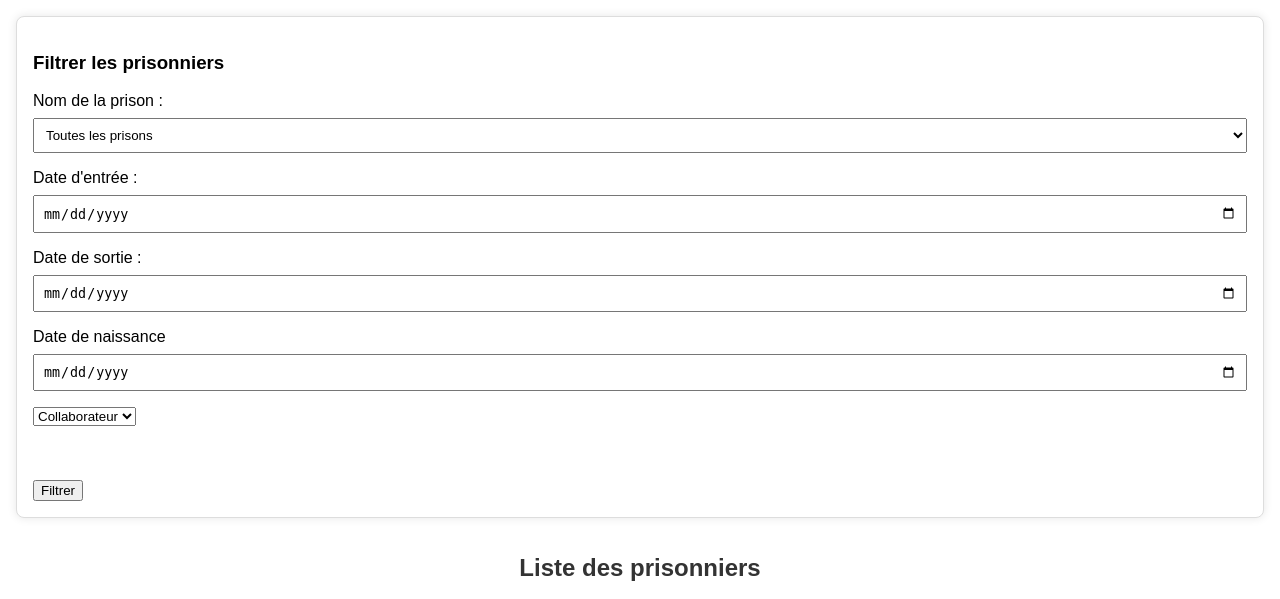
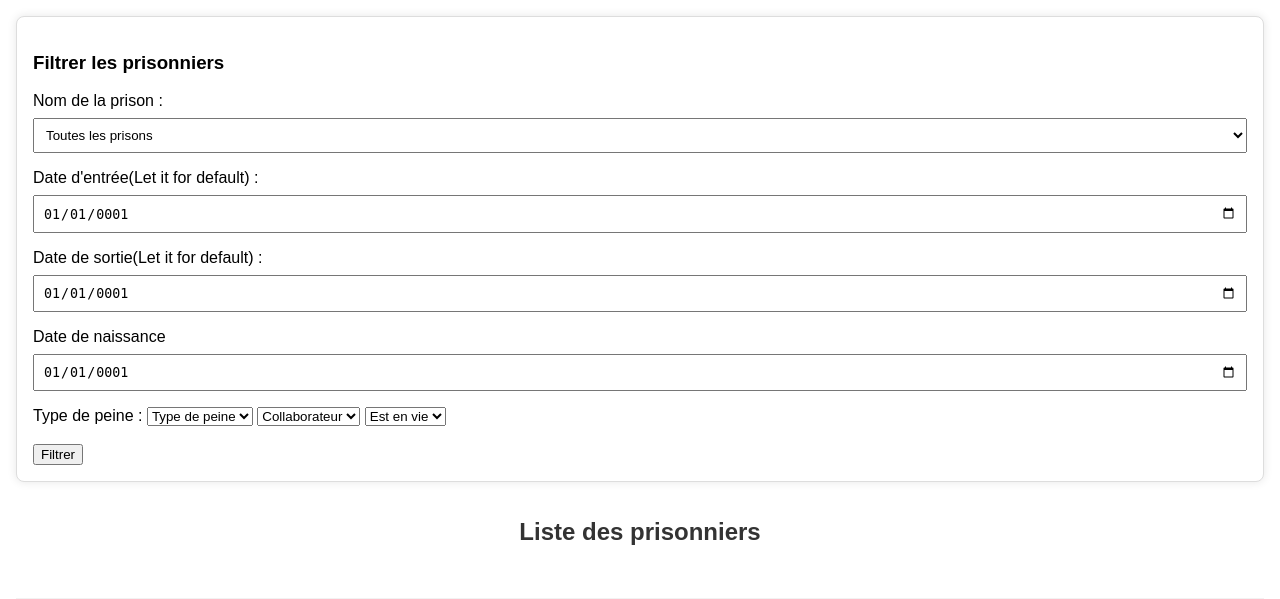
Before and after one commit to alexvallau/alex2, a Flask app: page /Touslesprisonniers in a window 1280 px wide. Shown: the part 123-722 px from the top of the page. Run offline with Flask 3, Linux system fonts and the light colour scheme; data comes from the database, SQL or seed files in the repository.

Commit message:
filtre pour isalive, collab fonctionne dans html, voir maintenant pour date, problème de format

```diff
--- a/app.py
+++ b/app.py
@@ -85,7 +85,7 @@ def index():
 @app.route('/get_prison_info/<int:prison_id>')
 def get_prison_info(prison_id):
     prison_info = func.Prison.getPrisonInfoFromId(prison_id)
-    print(jsonify(prison_info))
+    #print(jsonify(prison_info))
     return jsonify(prison_info)
 
 
@@ -132,16 +132,31 @@ def Touslesprisonniers():
     #Pour le résultat du filtre
     if request.method=="GET":
         prisons=func.Prison.getAllPrisons()
-        nom_ville=request.args.get('prisonFilter', default="", type=str)
+        nom_ville=request.args.get('prisonFilter', default="default", type=str)
+        entry_date=request.args.get('entryDateFilter', default="default", type=str)
+        out_date=request.args.get('outDoorDateFilter', default="default", type=str)
+        isAlive=request.args.get('isAlive', default="default", type=str)
+        type_de_peine=request.args.get('type_de_peine', default="default", type=str)
+        collaborateur=request.args.get('collaborateur', default="default", type=str)
+
+        if(str(entry_date)=="0001-01-01"):
+            entry_date="default"
+        if(str(out_date)=="0001-01-01"):
+            out_date="default"
+
+
+        test=func.Prisonnier.filterPrisonnersCrossedFilter("default", type_de_peine, collaborateur, nom_ville, entry_date, out_date, isAlive)
+        print(test)
+        print("LA peine PAR DEFAUT EST"+type_de_peine)
         #return nom_ville
-        if(nom_ville != ""):
+        if(nom_ville != "default"):
          #   return nom_ville
             filteredPrisonners=func.Prisonnier.getPrisonnersFilteredByPrison(nom_ville)
             #print(vars(filteredPrisonners))
-            return render_template("Touslesprisonniers.html", prisonniers=filteredPrisonners, prisons=prisons)
+            return render_template("Touslesprisonniers.html", prisonniers=test, prisons=prisons)
         else:
             prisonniers=func.Prisonnier.getAllPrisonners()
-            print(prisonniers)
+            #print(prisonniers)
             return render_template("Touslesprisonniers.html", prisonniers=prisonniers, prisons=prisons)
             #return jsonify(prisonniers)
 
--- a/classes.py
+++ b/classes.py
@@ -150,16 +150,22 @@ class Prisonnier(Personne):
            userFilter={'prenom':prenom, 'type_de_peine':type_de_peine, 'collaborateur':collaborateur, 'prison_name':prison_name, 'entry_date':entry_date, 'out_door':out_door, 'isAlive':isAlive}
            #On créé un dictionnaire avec les filtres qui ne sont pas par défaut
            appliedFilters = {key: value for key, value in userFilter.items() if value != defaultFilters.get(key, "default")}
-           print(appliedFilters)
+           print(len(appliedFilters))
+           hadAllFiltersBeenVisited=0
            for prisonner in prisonnersRawData:
-
+               hadAllFiltersBeenVisited=0
                for key, value in appliedFilters.items():
-
+                   if(hadAllFiltersBeenVisited==len(appliedFilters)):
+                            print("Tous les filtres ont été visités")
+                            filteredPrisonners.append(prisonner)
                    if key == "prenom":
                        if str(prisonner[1]) == str(value):
                            #Si le prénom de mon prisonnier vaut la valeur, alors je continue de boucler dans mes filtres
                            #print(prisonner[1] )
-                           print("Je suis dans key==prenom")
+                           hadAllFiltersBeenVisited=hadAllFiltersBeenVisited+1
+                           if(hadAllFiltersBeenVisited==len(appliedFilters)):
+                            print("Tous les filtres ont été visités")
+                            filteredPrisonners.append(prisonner)
                            continue
                        else:
                            #Sinon, je break mon filtre
@@ -168,34 +174,53 @@ class Prisonnier(Personne):
                        if prisonner[3]== value:
                            #Si le prénom de mon prisonnier vaut la valeur, alors je continue de boucler dans mes filtres
                            print("Je suis dans type de peine")
+                           hadAllFiltersBeenVisited=hadAllFiltersBeenVisited+1
+                           if(hadAllFiltersBeenVisited==len(appliedFilters)):
+                            print("Tous les filtres ont été visités")
+                            filteredPrisonners.append(prisonner)
                            continue
                        else:
                            #Sinon, je break mon filtre
                            break
 
                    if key == "collaborateur":
-                       if prisonner[4]== value:
-                           #Si le prisonnier est un collan
+                       if str(prisonner[4])== value:
+                           hadAllFiltersBeenVisited=hadAllFiltersBeenVisited+1
+                           if(hadAllFiltersBeenVisited==len(appliedFilters)):
+                            print("Tous les filtres ont été visités")
+                            filteredPrisonners.append(prisonner)
                            continue
                        else:
                            break
                    if key == "prison_name":
                        if prisonner[5]== value:
+                           hadAllFiltersBeenVisited=hadAllFiltersBeenVisited+1
                            #Si la prison est la prison filtrée
+                           if(hadAllFiltersBeenVisited==len(appliedFilters)):
+                            print("Tous les filtres ont été visités")
+                            filteredPrisonners.append(prisonner)
                            continue
                        else:
                            #Sinon, je break mon filtre
                            break
                    if key == "entry_date":
-                       if datetime.strptime(prisonner[6], '%Y-%m-%d') == value:
+                       if datetime.strptime(prisonner[6], '%YYYY-%mm-%dd') == value:
+                           hadAllFiltersBeenVisited=hadAllFiltersBeenVisited+1
                            #Si la prison est la prison filtrée
+                           if(hadAllFiltersBeenVisited==len(appliedFilters)):
+                            print("Tous les filtres ont été visités")
+                            filteredPrisonners.append(prisonner)
                            continue
                        else:
                            #Sinon, je break mon filtre
                            break
                    if key == "out_date":
-                       if datetime.strptime(prisonner[7], '%Y-%m-%d') == value:
+                       if datetime.strptime(prisonner[7], '%YYYY-%mm-%dd') == value:
+                           hadAllFiltersBeenVisited=hadAllFiltersBeenVisited+1
                            #Si la prison est la prison filtrée
+                           if(hadAllFiltersBeenVisited==len(appliedFilters)):
+                            print("Tous les filtres ont été visités")
+                            filteredPrisonners.append(prisonner)
                            continue
                        else:
                            #Sinon, je break mon filtre
@@ -204,6 +229,10 @@ class Prisonnier(Personne):
                    if key == "isAlive":
                        print("Je suis dans is Alive et prisonner8 vaut"+str(prisonner[8])+"Value vaut"+str(value))
                        if str(prisonner[8])== value:
+                           hadAllFiltersBeenVisited=hadAllFiltersBeenVisited+1
+                           if(hadAllFiltersBeenVisited==len(appliedFilters)):
+                            print("Tous les filtres ont été visités")
+                            filteredPrisonners.append(prisonner)
                            print("Je suis dans is Alive")
                            #Si la prison est la prison filtrée
                        else:
@@ -212,7 +241,6 @@ class Prisonnier(Personne):
                        #Et je continue dans mes prisonniers
                    else:
                        return f"No fucking key {key}"
-                   filteredPrisonners.append(prisonner)
     #Je continue dans mes prisonniers
                continue
 
--- a/templates/Touslesprisonniers.html
+++ b/templates/Touslesprisonniers.html
@@ -174,30 +174,46 @@
     <form action="#" method="get">
         <label for="prisonFilter" class="filter-label">Nom de la prison :</label>
         <select id="prisonFilter" name="prisonFilter" class="filter-input">
-            <option value="">Toutes les prisons</option>
+            <option value="default">Toutes les prisons</option>
             {% for prison in prisons %}
                 <option value="{{ prison[1] }}">{{ prison[1]}}</option>
             {% endfor %}
         </select>
 
-        <label for="entryDateFilter" class="filter-label">Date d'entrée :</label>
-        <input type="date" id="entryDateFilter" name="entryDateFilter" class="filter-input">
+        <label for="entryDateFilter" class="filter-label">Date d'entrée(Let it for default) :</label>
+        <input type="date" id="entryDateFilter" name="entryDateFilter" class="filter-input" value="0001-01-01">
 
-        <label for="outDoorDateFilter" class="filter-label">Date de sortie :</label>
-        <input type="date" id="outDoorDateFilter" name="outDoorDateFilter" class="filter-input">
+        <label for="outDoorDateFilter" class="filter-label">Date de sortie(Let it for default) :</label>
+        <input type="date" id="outDoorDateFilter" name="outDoorDateFilter" class="filter-input" value="0001-01-01">
 
 
-        <label for="Birthday" class="filter-label">Date de naissance</label>
-        <input type="date" id="birthday" name="birthday" class="filter-input">
+        <label for="birthday" class="filter-label">Date de naissance</label>
+        <input type="date" id="birthday" name="birthday" class="filter-input" value="0001-01-01">
 
-        <select>
-            <option value="">Collaborateur</option>
-            <option value="oui">Oui</option>
-            <option value="non">Non</option>
+
+        <label for="type_de_peine">Type de peine :</label>
+        <select id="type_de_peine" name="type_de_peine">
+            <option value="default">Type de peine</option>
+            <option value="Peine légère">Légère</option>
+            <option value="Peine modérée">Mesurée</option>
+            <option value="Peine sévère">Lourde</option>
+        </select>
+
+        <label for="collaborateur"></label>
+        <select id="collaborateur" name="collaborateur">
+            <option value="default">Collaborateur</option>
+            <option value="1">Oui</option>
+            <option value="0">Non</option>
+        </select>
+
+        <label for="isAlive"></label>
+        <select id="isAlive" name="isAlive">
+            <option value="default">Est en vie</option>
+            <option value="1">Oui</option>
+            <option value="0">Non</option>
         </select>
         <br>
-        <br>
-        <br>
+
         <br>
 
         <button type="submit">Filtrer</button>
```
Also changed, not shown: fonctions.py (+1 -12 lines).
